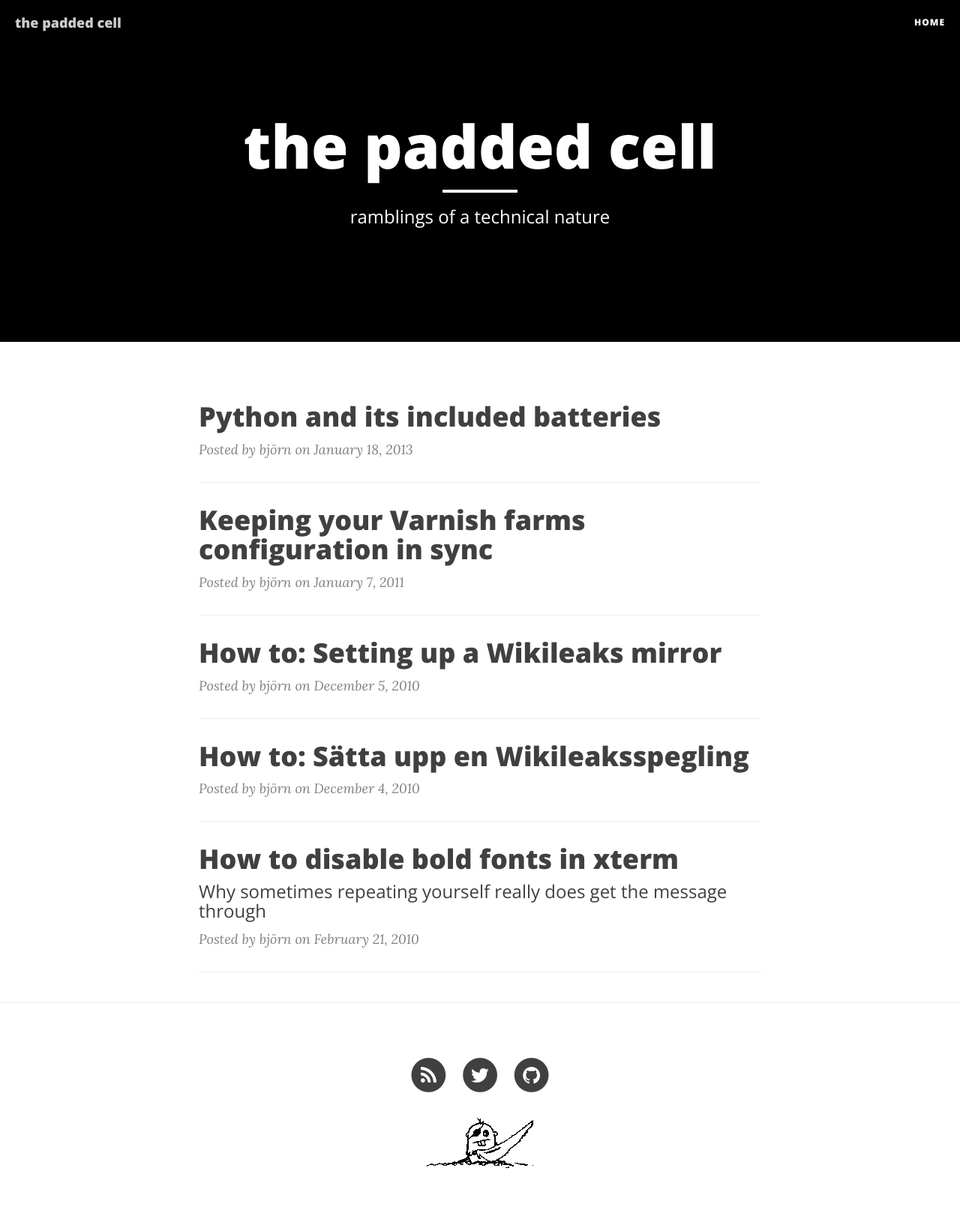
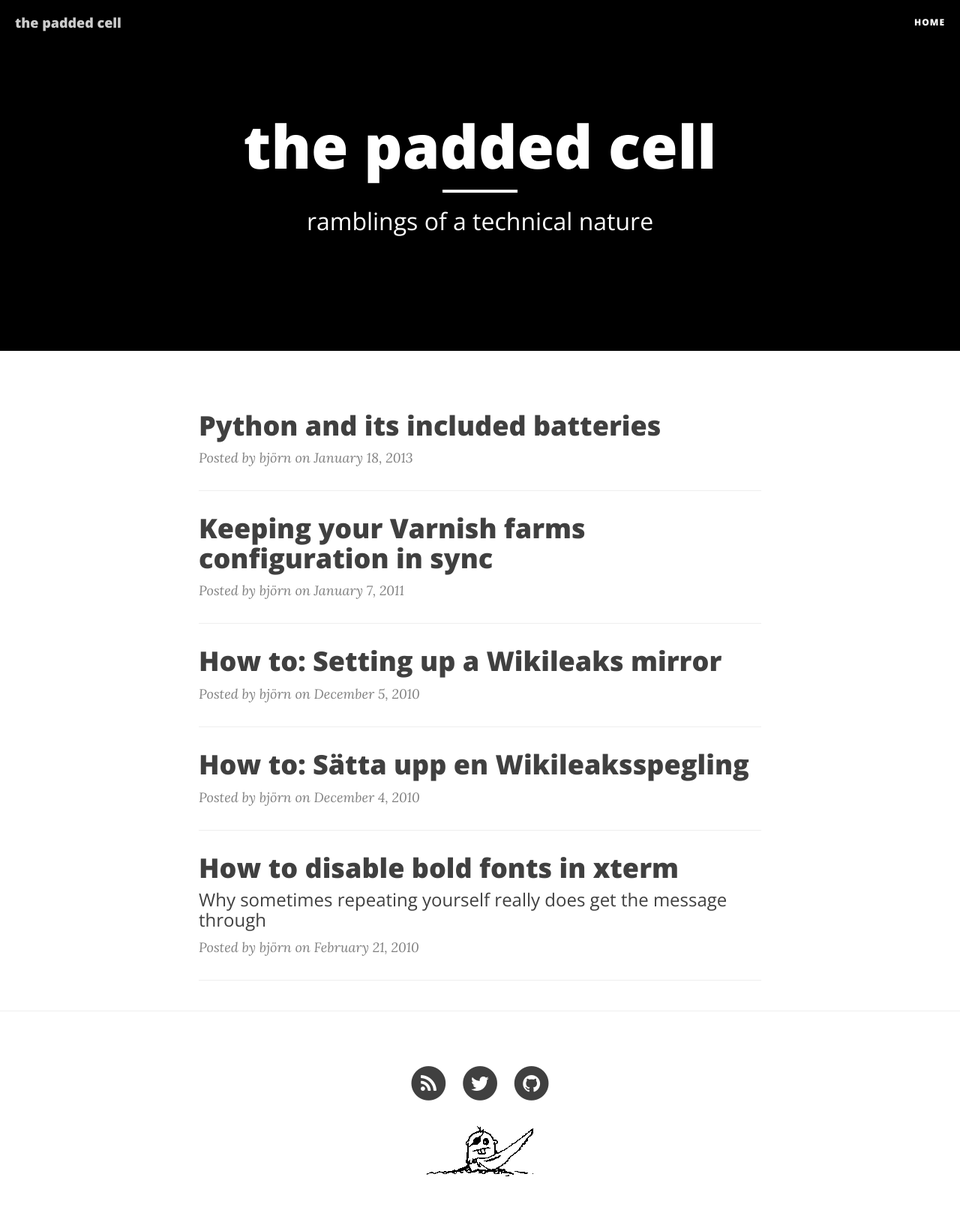
Before and after one commit to gaqzi/sanitarium.se, a Jekyll site: the page built from index.html, in a window 1280 px wide. Shown: the whole page at 75% size. Built offline with Jekyll 4.4.1, drawn with Linux system fonts in a browser that asks for light colours; nearby versions of some CDN libraries; the list of posts is cut into pages by our own code.

Commit message:
Change heading font sizes
I had an orphan on mobile devices with "cell"
being on a line of it's own. This seems to take
care of that.

```diff
--- a/less/clean-blog.less
+++ b/less/clean-blog.less
@@ -177,10 +177,10 @@
 		text-align: center;
 		h1 {
 			margin-top: 0;
-			font-size: 50px;
+			font-size: 36px;
 		}
 		.subheading {
-			font-size: 24px;
+			font-size: 20px;
 			line-height: 1.1,
 			display: block;
 			.sans-serif;
@@ -191,6 +191,7 @@
 			h1 {
 				font-size: 80px;
 			}
+      .subheading {font-size: 32px;}
 		}
 	}
 	.post-heading {
```
Also changed, not shown: css/clean-blog.css (+6 -8 lines), css/clean-blog.min.css.
